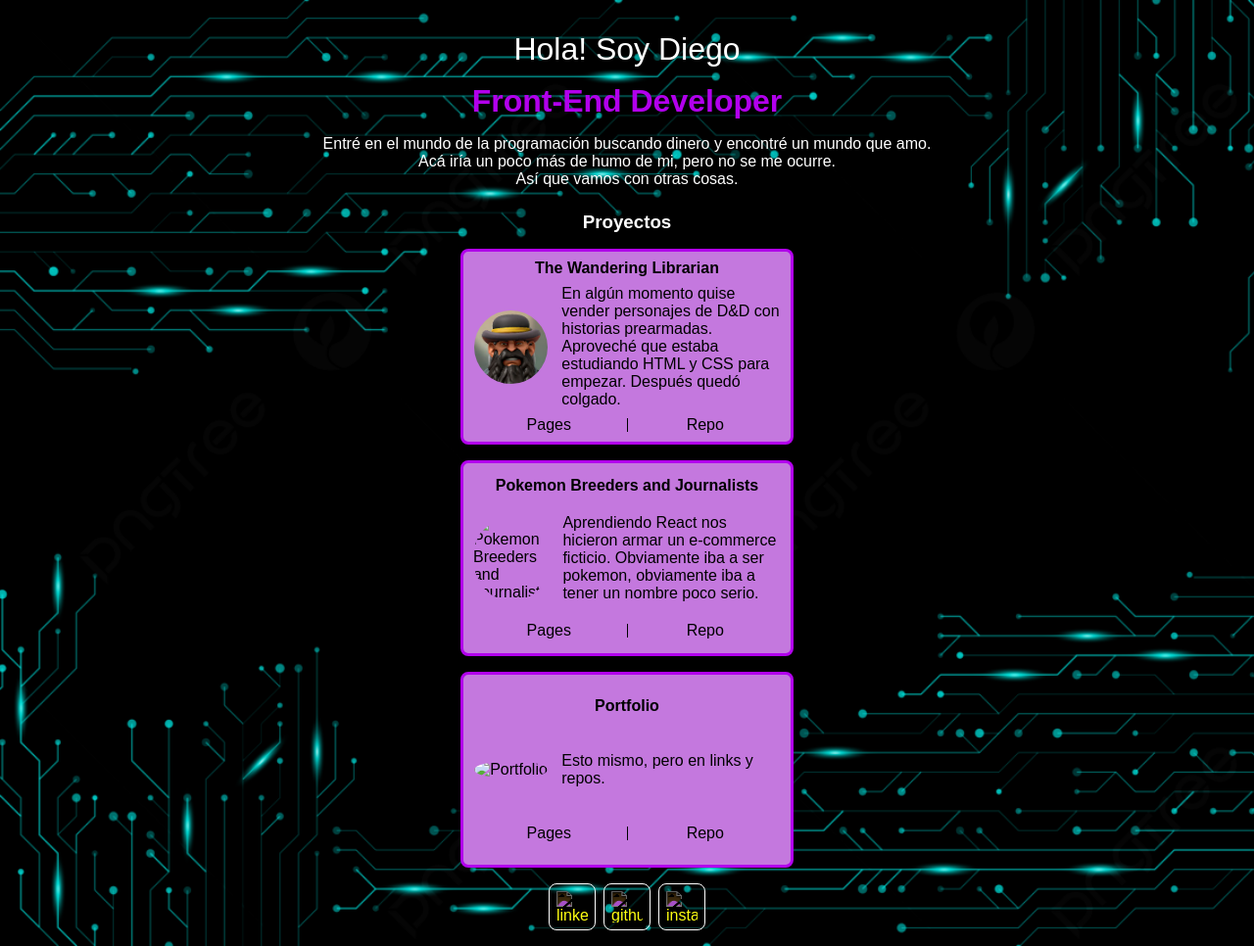
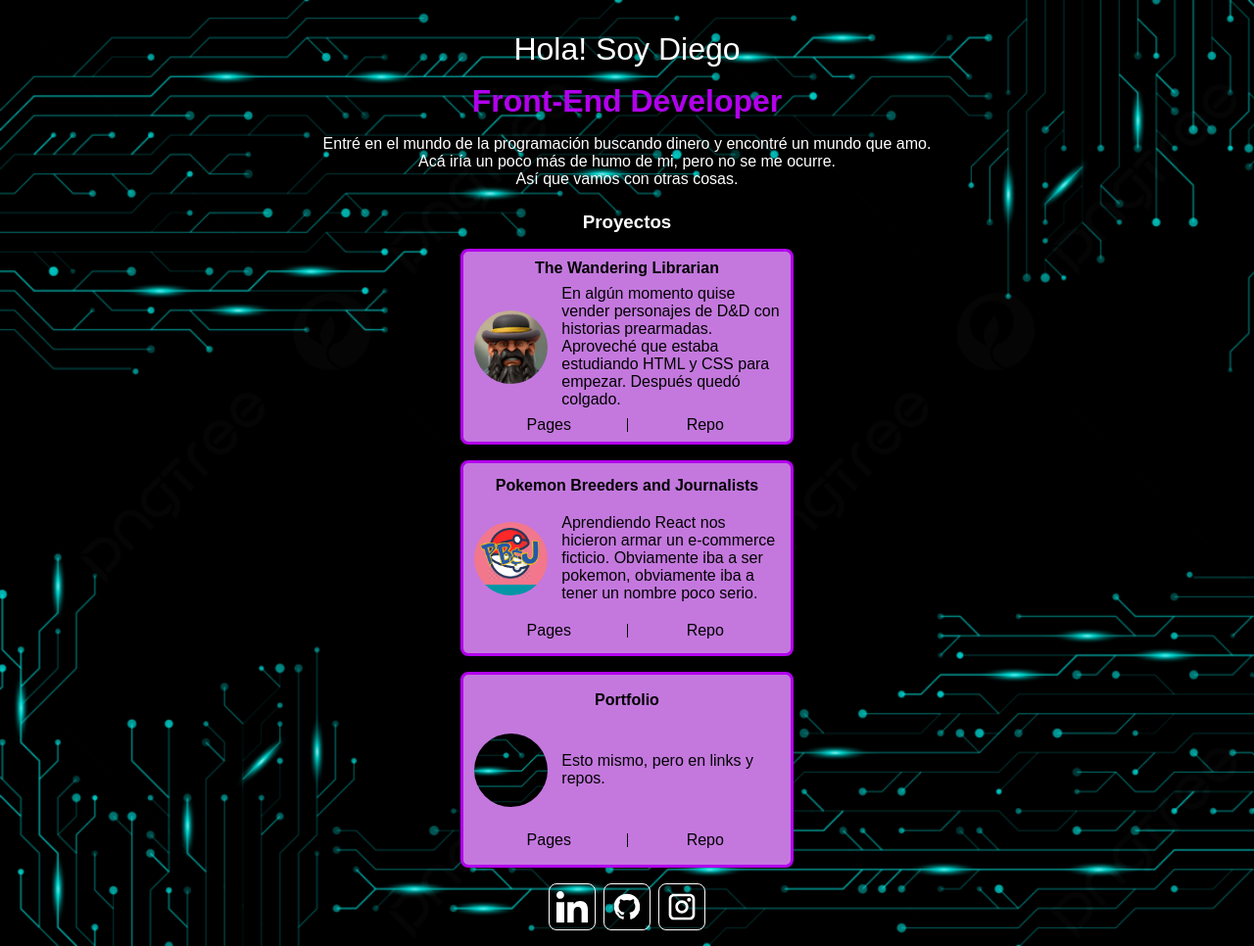
Before and after one commit to Dieguerson/portfolio, a plain HTML site: page index.html in a window 1280 px wide. Shown: the whole page at 98% size. Drawn offline with Linux system fonts and the light colour scheme; the site is published under a folder, as on GitHub Pages, so addresses that start at the root find nothing.

Commit message:
Path fixes everywhere

```diff
--- a/index.html
+++ b/index.html
@@ -34,7 +34,7 @@
 
     <article class="project_card">
       <h4 class="project_title">Pokemon Breeders and Journalists</h4>
-      <img class="project_img" src="../assets/img/pbnj.png" alt="Pokemon Breeders and Journalists">
+      <img class="project_img" src="assets/img/pbnj.png" alt="Pokemon Breeders and Journalists">
       <p class="project_description">Aprendiendo React nos hicieron armar un e-commerce ficticio. Obviamente iba a ser pokemon, obviamente iba a tener
       un nombre poco serio.</p>
       <section class="buttons">
@@ -46,7 +46,7 @@
 
     <article class="project_card">
       <h4 class="project_title">Portfolio</h4>
-      <img class="project_img" src="../assets/img/portfolio.png" alt="Portfolio">
+      <img class="project_img" src="assets/img/portfolio.png" alt="Portfolio">
       <p class="project_description">Esto mismo, pero en links y repos.</p>
       <section class="buttons">
         <a href="https://github.com/Dieguerson/portfolio" target="_blank">Pages</a>
@@ -58,13 +58,13 @@
 
   <section class="networks">
     <a class="social" href="https://ar.linkedin.com/in/diego-gabrielli" target="_blank">
-      <img class="icon" src="/assets/icons/linkedin.svg" alt="linkedin icon">
+      <img class="icon" src="assets/icons/linkedin.svg" alt="linkedin icon">
     </a>
     <a class="social" href="https://github.com/Dieguerson" target="_blank">
-      <img class="icon" src="/assets/icons/github.svg" alt="github icon">
+      <img class="icon" src="assets/icons/github.svg" alt="github icon">
     </a>
     <a class="social" href="https://www.instagram.com/dieg.diega" target="_blank">
-      <img class="icon" src="/assets/icons/insta.svg" alt="instagram icon">
+      <img class="icon" src="assets/icons/insta.svg" alt="instagram icon">
     </a>
   </section>
 </body>
```
